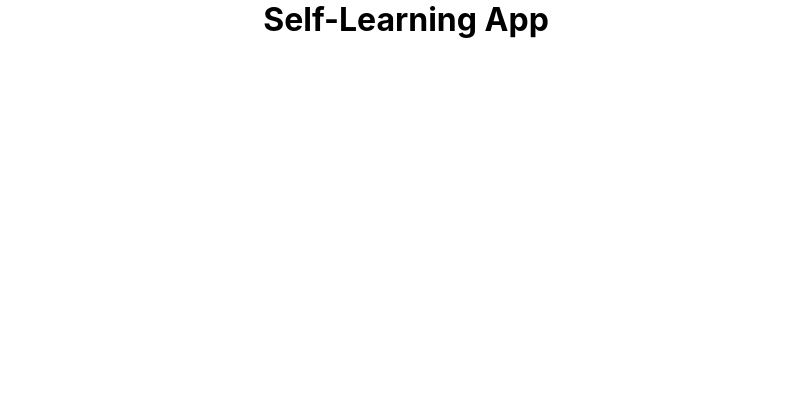
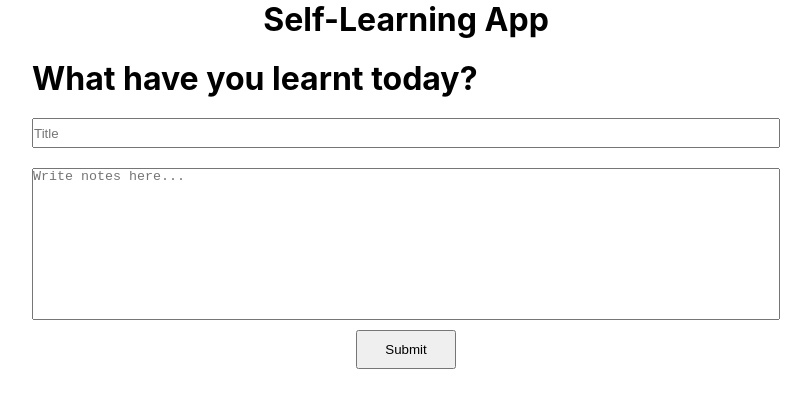
Before and after one commit to chingu-voyages/v12-geckos-team-04, a React (Create React App) app: page / in a window 1280 px wide. Shown: the top 408 px of the page, without its empty margins (234-1045 px from the left). Built offline with nearby package versions, Linux system fonts and the light colour scheme.

Commit message:
initial commit

```diff
--- a/src/App.js
+++ b/src/App.js
@@ -1,11 +1,13 @@
 import React from 'react';
 import './App.css';
+import DiaryList from './components/diary-list/diary-list.component';
+// import Form from './components/form-diary/form.component';
 
 function App() {
   return (
     <div>
       <h1 className="app-title">Self-Learning App</h1>
-
+      <DiaryList />
     </div>
   );
 }
--- /dev/null
+++ b/src/components/diary-entry/diary-entry.component.jsx
@@ -0,0 +1,14 @@
+import React from "react";
+
+const Entry = (props) => {
+  return (
+    <div className="diary__entry">
+        <h3 className="diary__date">{props.date}</h3>
+      <h4 className="diary__entry--header">{props.title}</h4>
+      <p>{props.content}</p>
+
+    </div>
+  );
+};
+
+export default Entry;
--- /dev/null
+++ b/src/components/diary-list/diary-list.component.jsx
@@ -0,0 +1,40 @@
+import React, { Component } from 'react';
+import Form from '../form-diary/form.component';
+import Entry from '../diary-entry/diary-entry.component';
+
+class DiaryList extends Component {
+    constructor(){
+        super();
+        this.state = {
+            diary: []
+        }
+    }
+
+    handleSubmit = (e) => {
+        e.preventDefault();
+        const title = document.getElementById('form__diary--title').value;
+        const content = document.getElementById('form__diary--content').value;
+        const obj = { title, content, date: Date().toLocaleString() };
+
+        this.setState(prevState => prevState.diary.push(obj));
+        console.log(this.state)
+        e.target.reset();
+    }
+
+    render(){
+        return (
+            <div className="diary">
+                <Form submit={this.handleSubmit} />
+                <div className="diary-list">
+                    {this.state.diary.map(({ title, content, date }, index) => (
+                        <Entry key={index} title={title} content={content} date={date}  />
+                    ))}
+
+                </div>
+            </div>
+        )
+    }
+
+}
+
+export default DiaryList;
--- /dev/null
+++ b/src/components/form-diary/form.component.jsx
@@ -0,0 +1,26 @@
+import React from "react";
+import './form.style.css'
+
+const Form = (props) => (
+  <form action="" className="form__diary" onSubmit = {props.submit}>
+    <h1 className="form-header">What have you learnt today?</h1>
+    <input type="text" placeholder="Title" className="form__diary--title" id='form__diary--title' />
+    <textarea name="" id="form__diary--content" cols="30" rows="10" placeholder='Write notes here...'></textarea>
+    <input type='submit' value='Submit'  />
+  </form>
+);
+
+// class Form extends Component {
+//     render (){
+//         return(
+//             <form action="" className="form__diary">
+//               <h1 className="form-header">What have you learnt today?</h1>
+//               <input type="text" placeholder="Title" class="form__diary--title" />
+//               <textarea name="" id="form__diary--content" cols="30" rows="10" placeholder='Write notes here...'></textarea>
+//               <input type='submit' value='Submit' />
+//             </form>
+//           )
+//     }
+// }
+
+export default Form;
--- /dev/null
+++ b/src/components/form-diary/form.style.css
@@ -0,0 +1,23 @@
+form {
+  display: flex;
+  flex-direction: column;
+  width: 60%;
+  margin: 10px auto;
+}
+
+form input[type="text"] {
+  height: 30px;
+}
+
+form h1,
+input,
+textarea {
+  margin: 10px;
+  resize: none;
+}
+
+input[type="submit"] {
+  width: 100px;
+  padding: 10px;
+  margin: 0 auto;
+}
```
Also changed, not shown: src/components/Questions.js (deleted, +0 -11 lines), src/components/diary-entry/diary-entry.style.css (added), src/components/diary-list/diary-list.style.css (added), 1 other file (tests, documents, lock files or other folders).
